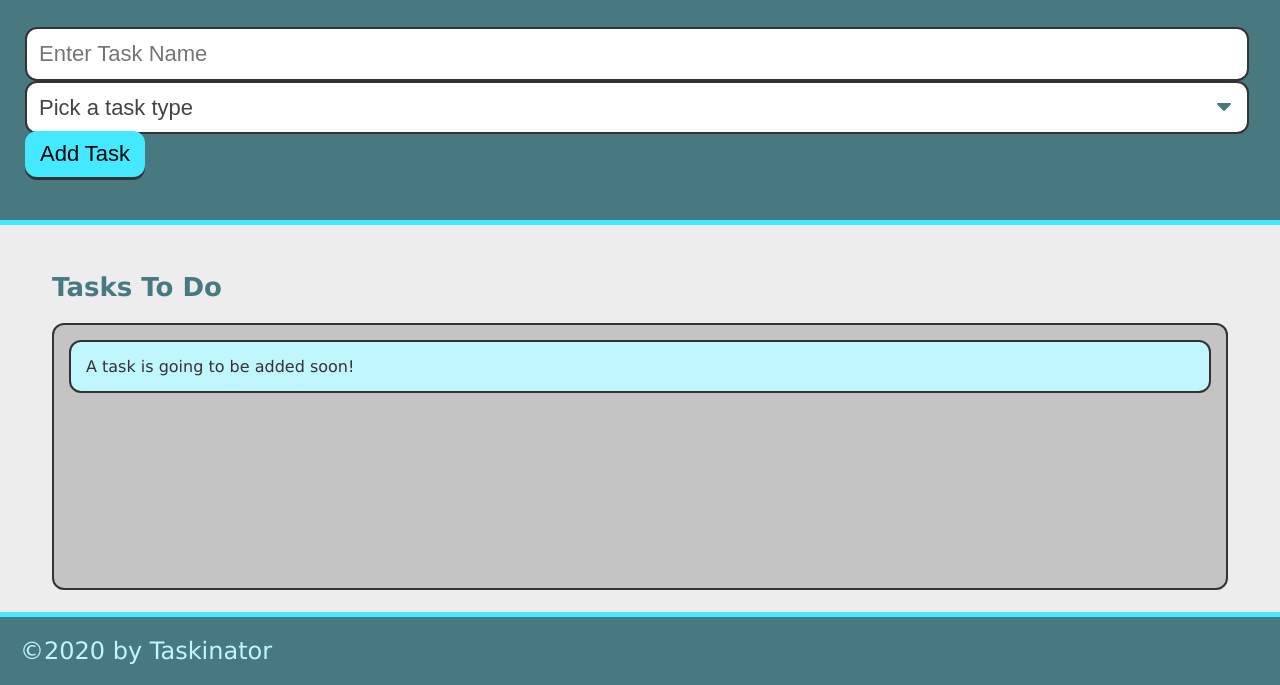
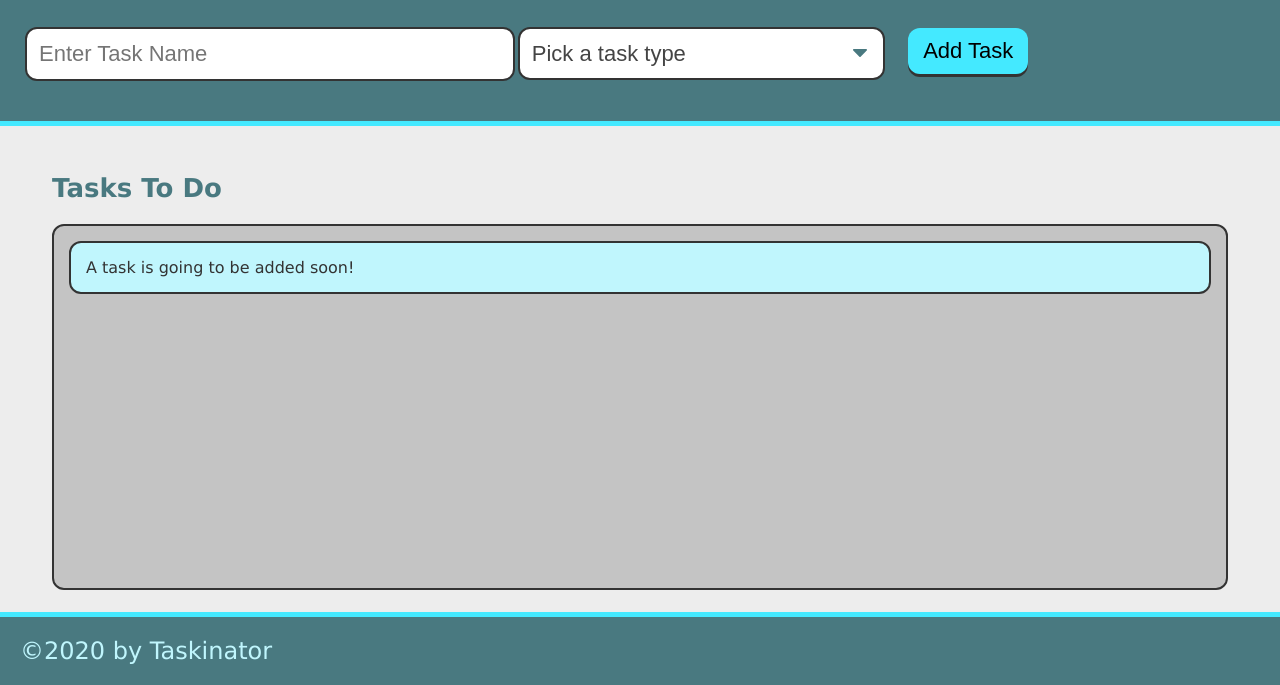
Before and after one commit to essennejaye/taskinator, a plain HTML site: page index.html in a window 1280 px wide. Shown: the part 115-800 px from the top of the page. Drawn offline with Linux system fonts and the light colour scheme.

Commit message:
form submission working

```diff
--- a/assets/css/style.css
+++ b/assets/css/style.css
@@ -41,10 +41,11 @@ li {
 form {
   display: flex;
   align-items: flex-end;
+  justify-content: space-around;
   flex-wrap: wrap;
 }
 
-form input {
+/* form input {
   outline: none;
   border: none;
   padding: 12px;
@@ -52,7 +53,20 @@ form input {
   font-size: 2.2rem;
   border: 2px solid var(--grey);
   border-radius: 12px;
+} */
+
+form input {
+  display: inline-block;
+  outline: none;
+  border: none;
+  padding: 12px;
+  width: 40%;
+  font-size: 2.2rem;
+  border: 2px solid var(--grey);
+  border-radius: 12px;
+  margin: 0 12 0 0;
 }
+
 
 form .form-group {
   margin: 10px 6px 10px 0;
@@ -165,7 +179,7 @@ footer {
   color: #fff;
 }
 
-.select-dropdown,
+/* .select-dropdown,
 .select-status {
   display: block;
   font-size: 2.2rem;
@@ -184,7 +198,29 @@ footer {
   background-repeat: no-repeat, repeat;
   background-position: right 0.7em top 50%, 0 0;
   background-size: 0.65em auto, 100%;
+} */
+
+.select-dropdown,
+.select-status {
+  display: inline-block;
+  font-size: 2.2rem;
+  color: #444;
+  padding: 12px;
+  width: 30%;
+  /* max-width: 0%; */
+  margin: 0 20px 0 0;
+  border: 2px solid var(--grey);
+  border-radius: 12px;
+  -moz-appearance: none;
+  -webkit-appearance: none;
+  appearance: none;
+  background-color: #fff;
+  background-image: url("../images/select-arrow.svg");
+  background-repeat: no-repeat, repeat;
+  background-position: right 0.7em top 50%, 0 0;
+  background-size: 0.65em auto, 100%;
 }
+
 
 .select-status {
   font-size: 1.4rem;
--- a/assets/js/script.js
+++ b/assets/js/script.js
@@ -1,10 +1,11 @@
-var buttonEl = document.querySelector("#save-task");
+var formEl = document.querySelector("#task-form");
 var tasksToDoEl = document.querySelector("#tasks-to-do");
 
 var createTaskHandler = function() {
+    event.preventDefault();
     var listItemEl = document.createElement("li");
     listItemEl.className = "task-item";
     listItemEl.textContent = "This is a new task.";
     tasksToDoEl.appendChild(listItemEl);
 }
-buttonEl.addEventListener("click", createTaskHandler);
+formEl.addEventListener("submit", createTaskHandler);
```
